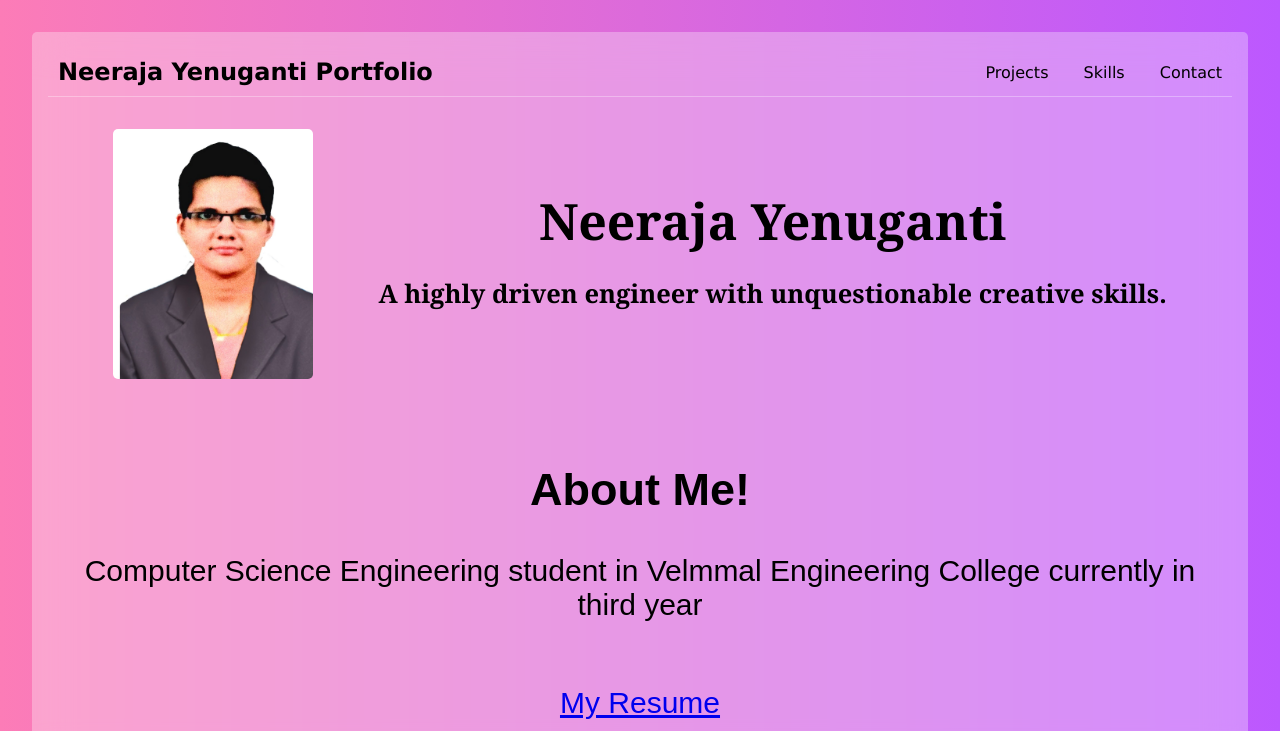
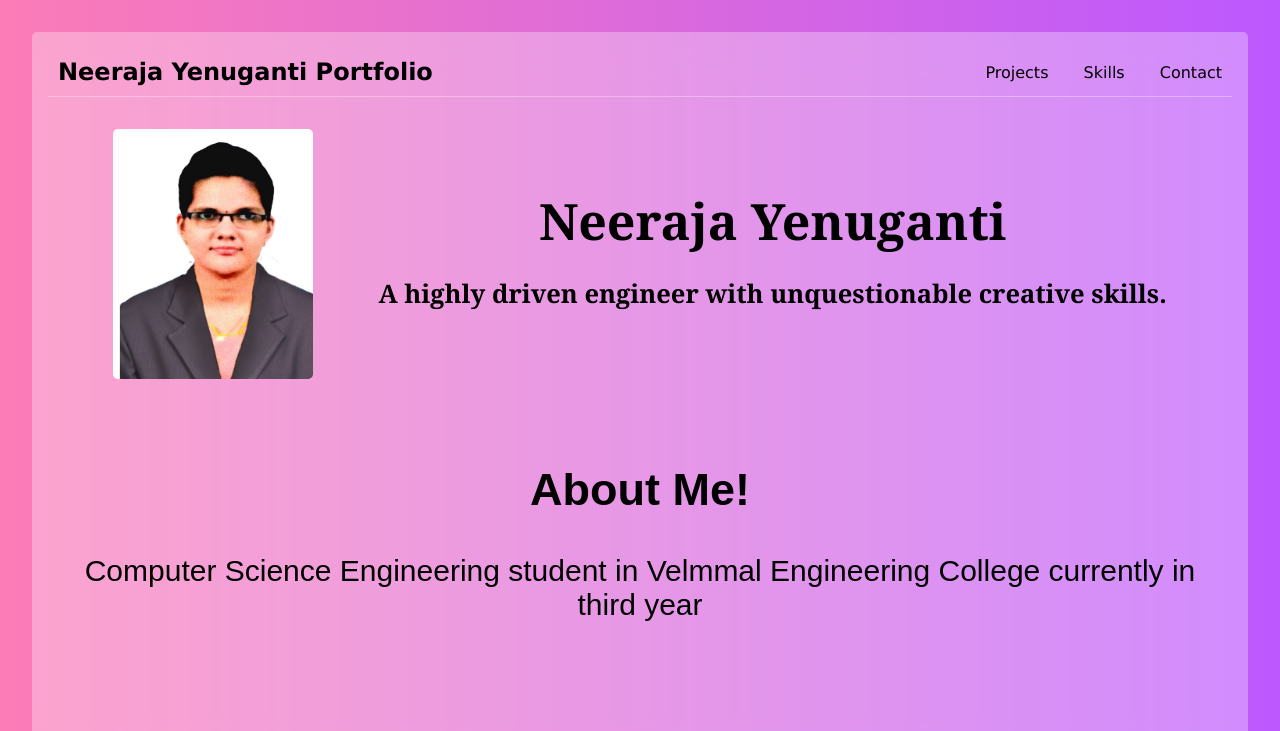
Before and after one commit to neeraja2001/portfolio, a plain HTML site: page index.html in a window 1280 px wide. Shown: the top 731 px of the page. Drawn offline with Linux system fonts and the light colour scheme.

Commit message:
Update index.html

```diff
--- a/index.html
+++ b/index.html
@@ -38,7 +38,6 @@
 <section class='aboutme'>
     <h1>About Me!</h1>
     <p>Computer Science Engineering student in Velmmal Engineering College currently in third year</p><br>
-    <a  href ="Neeraja Y Resume.pdf" >  My Resume </a>
 </section>
 
 <section class="skillprojects">
```
